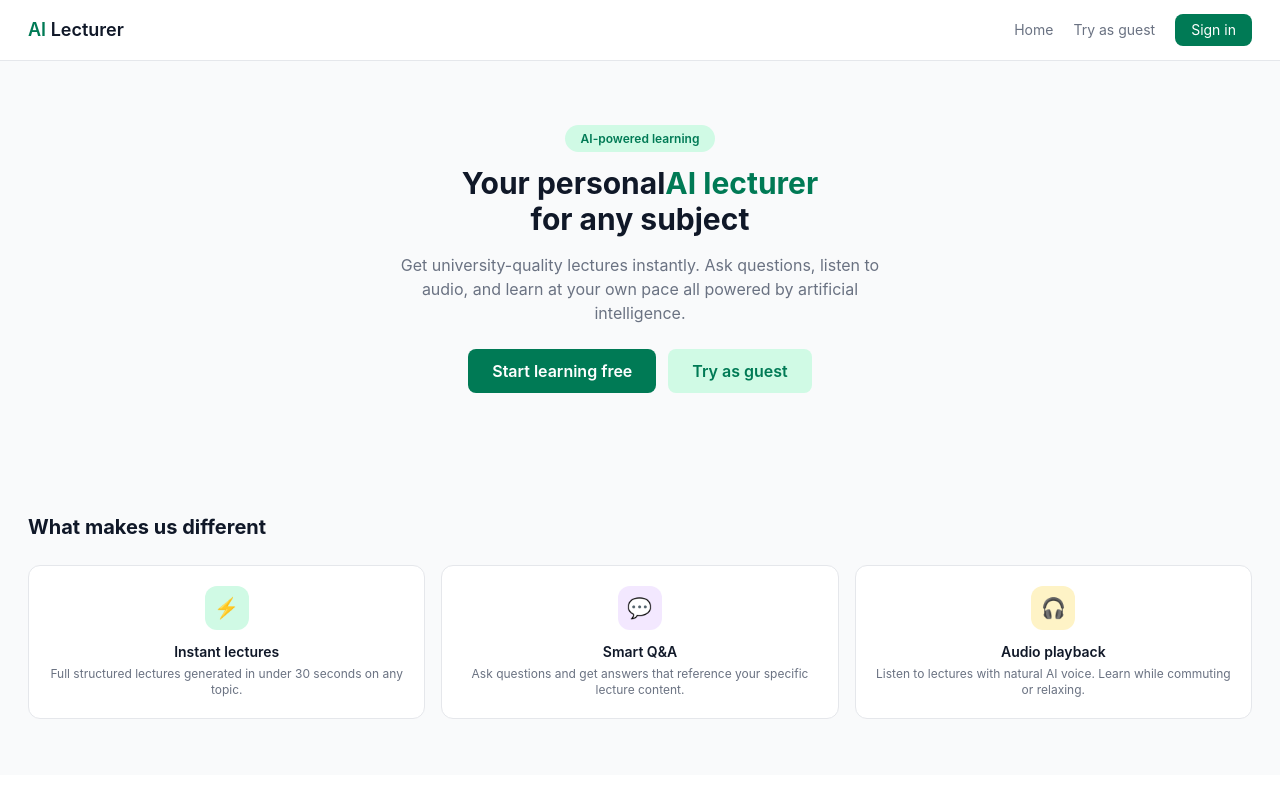
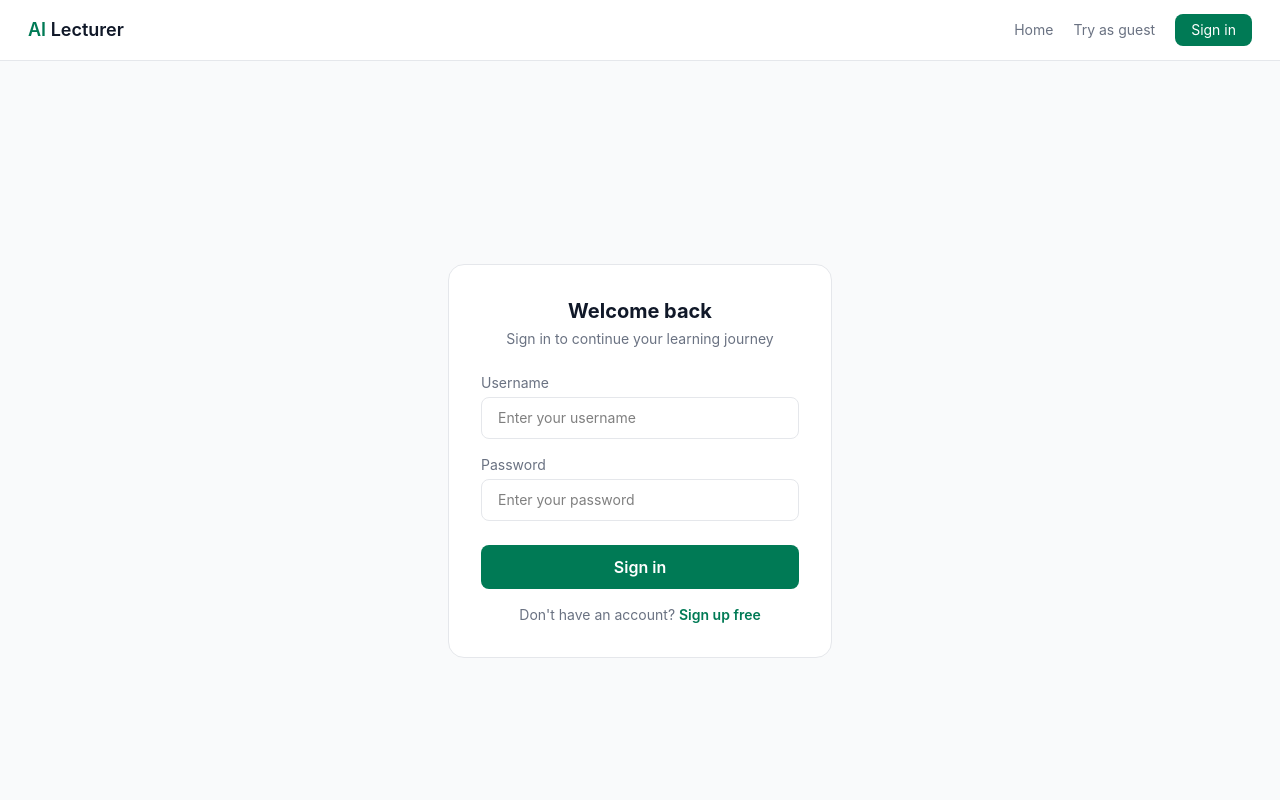
Before and after one commit to abdulbasitfaruq/Ai-lecturer-platform, a React app in the folder frontend/: page /login in a window 1280 px wide. Shown: the top 800 px of the page. Built offline with nearby package versions, Linux system fonts and the light colour scheme; the HTML template or start-up script is replaced by a standard one.

Commit message:
add loginPage and routhing setup

```diff
--- a/frontend/src/App.jsx
+++ b/frontend/src/App.jsx
@@ -1,12 +1,21 @@
 import Navbar from './components/Navbar'
 import Footer from './components/Footer'
 import HomePage from './pages/HomePage'
+import {Routes, Route} from 'react-router-dom'
+import LoginPage from './pages/LoginPage'
 
 function App() {
     return (
         <div>
             <Navbar />
-            <HomePage />
+
+            <main className="min-h-screen">
+                <Routes>
+                    <Route path="/" element={<HomePage  />} />
+                    <Route path="/login" element={<LoginPage />} />
+                </Routes>
+            </main>
+
             <Footer />
         </div>
     )
--- a/frontend/src/pages/LoginPage.jsx
+++ b/frontend/src/pages/LoginPage.jsx
@@ -1,6 +1,6 @@
 import { useState } from 'react';
 import { useNavigate,Link } from 'react-router-dom';
-import { loginUser } from '../services/authService';
+import { loginUser } from '../services/api';
 
 function LoginPage() {
     const navigate = useNavigate();
```
